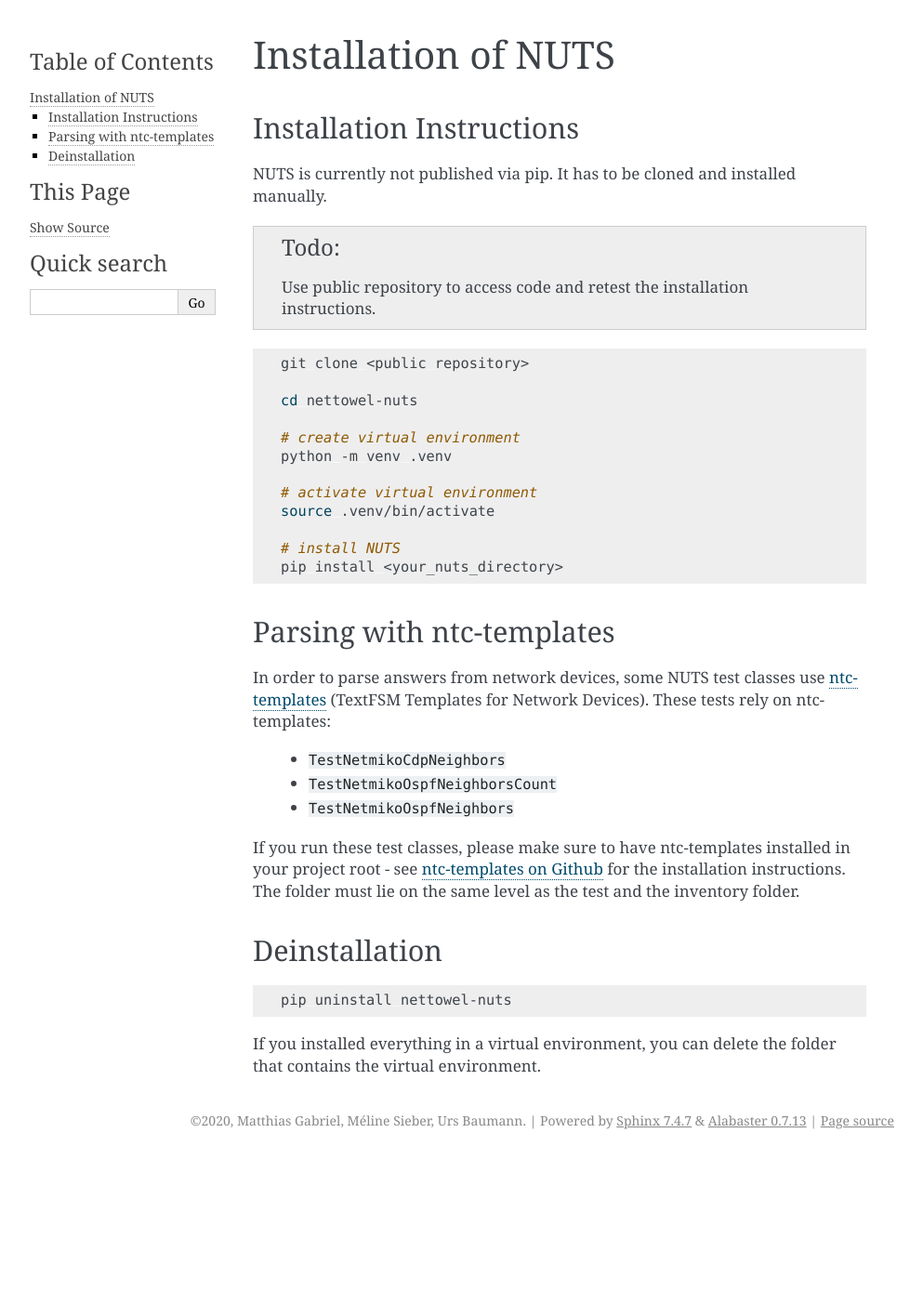
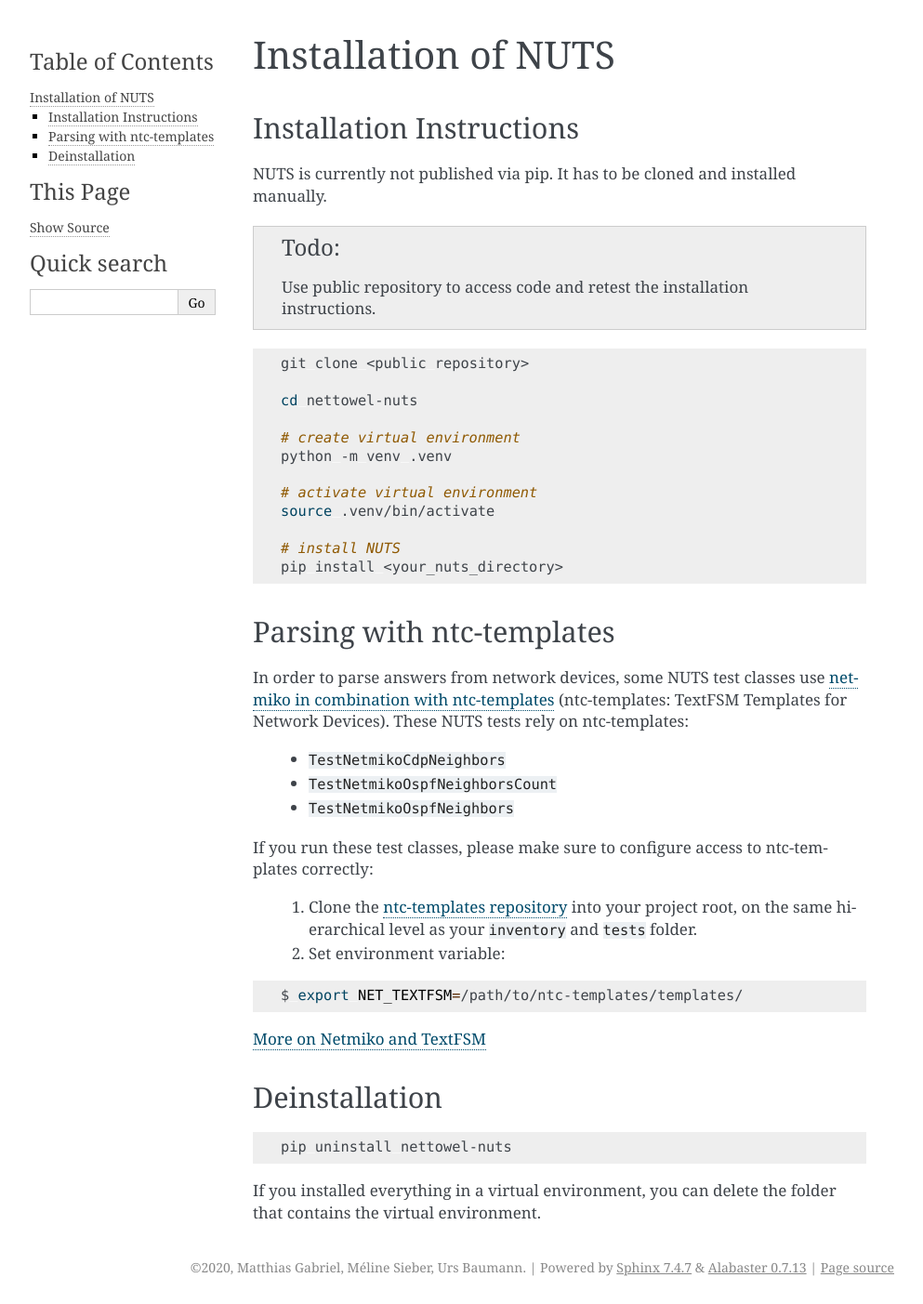
Before and after one commit to network-unit-testing-system/nuts, a Sphinx documentation site: the page built from docs/source/installation/index.rst, in a window 1280 px wide. Shown: the whole page at 93% size, without its empty margins (148-1141 px from the left). Built offline with Sphinx 7.4.7, drawn with Linux system fonts in a browser that asks for light colours; before the commit the page ends 1245 px from its top, so only the background shows below that.

Commit message:
include environment var for ntc-templates

```diff
--- a/docs/source/installation/index.rst
+++ b/docs/source/installation/index.rst
@@ -28,13 +28,22 @@
 Parsing with ntc-templates
 --------------------------
 
-In order to parse answers from network devices, some NUTS test classes use `ntc-templates <https://github.com/networktocode/ntc-templates>`__ (TextFSM Templates for Network Devices). These tests rely on ntc-templates:
+In order to parse answers from network devices, some NUTS test classes use `netmiko in combination with ntc-templates <https://ktbyers.github.io/netmiko/#textfsm-integration>`__ (ntc-templates: TextFSM Templates for Network Devices). These NUTS tests rely on ntc-templates:
 
   * ``TestNetmikoCdpNeighbors``
   * ``TestNetmikoOspfNeighborsCount``
   * ``TestNetmikoOspfNeighbors``
 
-If you run these test classes, please make sure to have ntc-templates installed in your project root - see `ntc-templates on Github <https://github.com/networktocode/ntc-templates>`__ for the installation instructions. The folder must lie on the same level as the test and the inventory folder.
+If you run these test classes, please make sure to configure access to ntc-templates correctly:
+
+  1. Clone the `ntc-templates repository <https://github.com/networktocode/ntc-templates.git>`__ into your project root, on the same hierarchical level as your ``inventory`` and ``tests`` folder.
+  2. Set environment variable:
+
+.. code:: shell
+
+  $ export NET_TEXTFSM=/path/to/ntc-templates/templates/
+
+`More on Netmiko and TextFSM <https://pynet.twb-tech.com/blog/automation/netmiko-textfsm.html>`__
 
 
 Deinstallation
```
